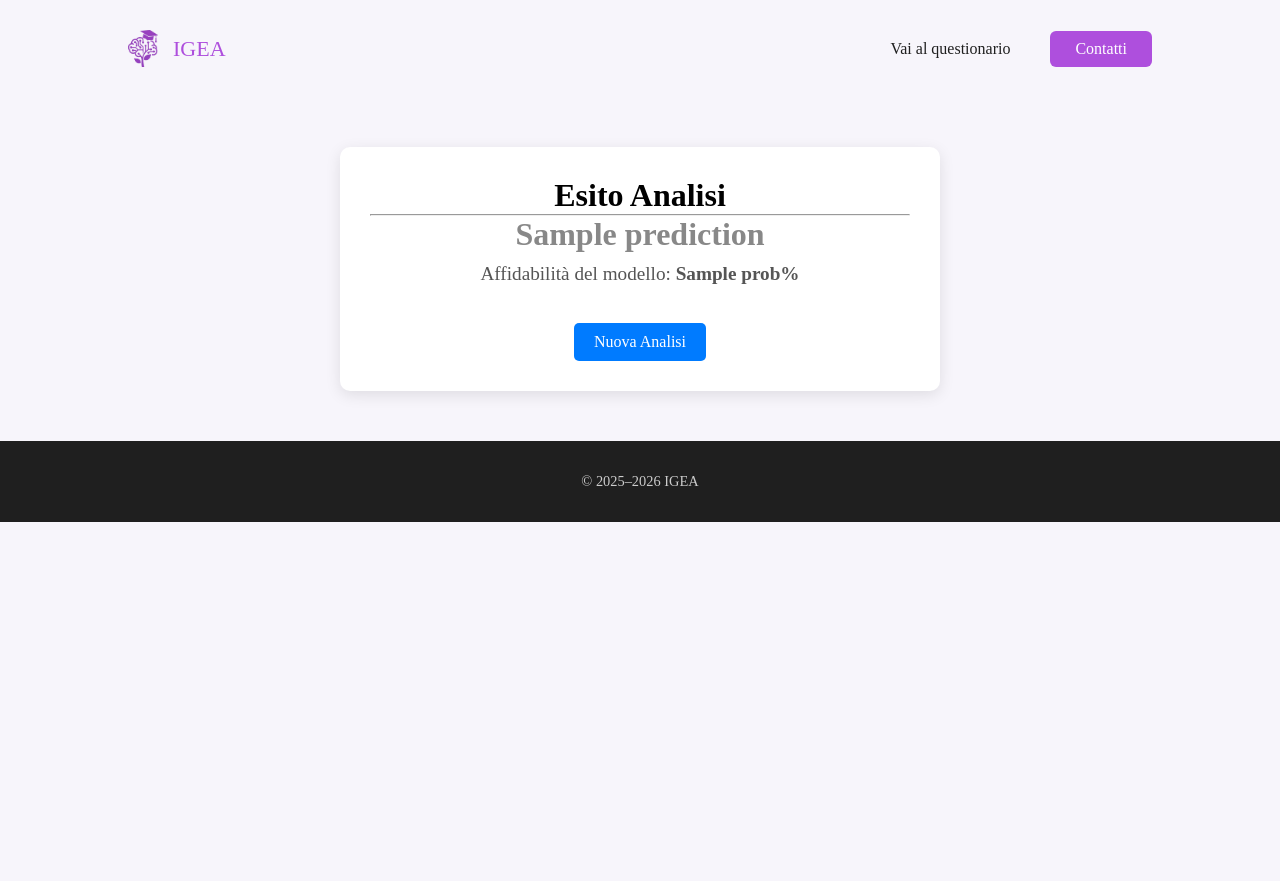
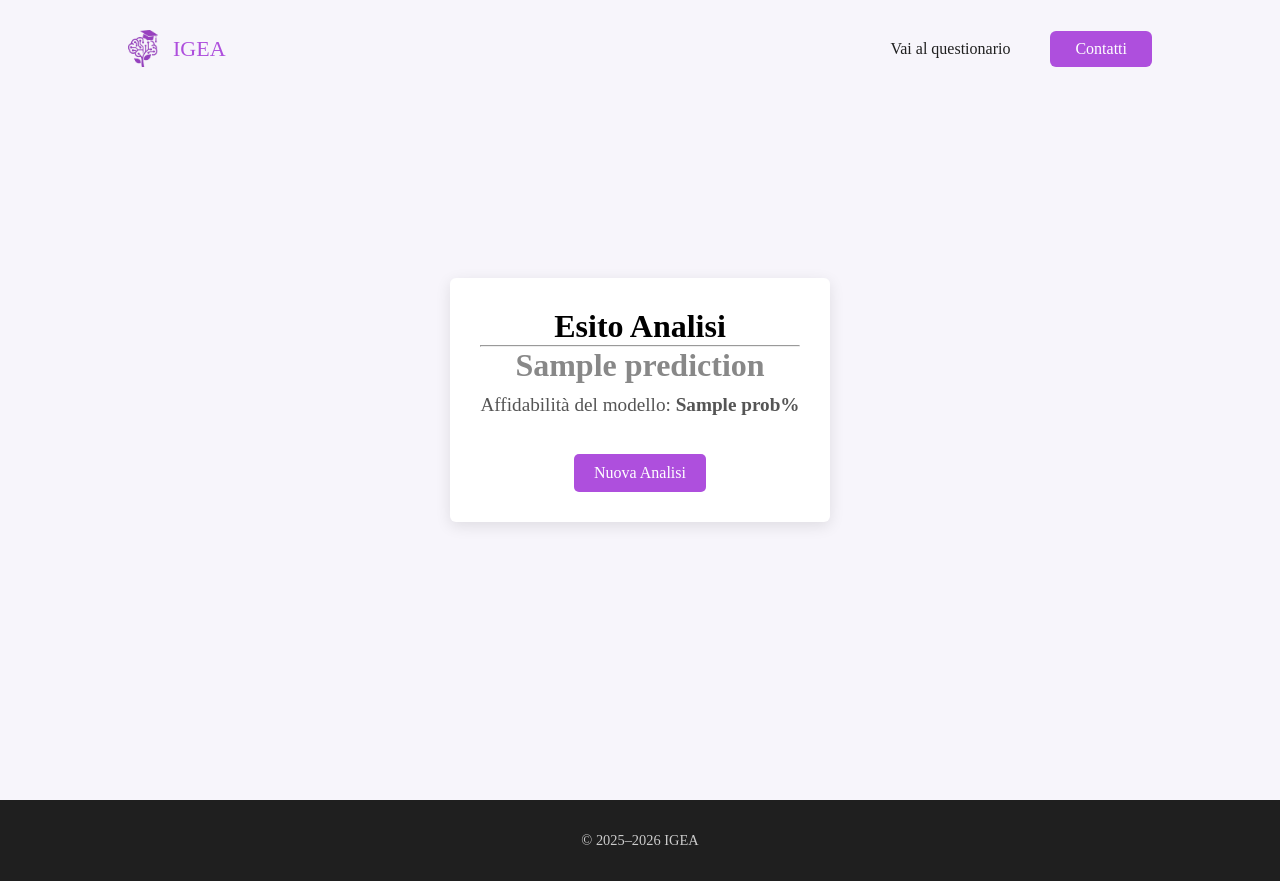
Before and after one commit to jupex69/IGEA, a Flask app: template sito/templates/risultato.html in a window 1280 px wide. Before the commit the page ends 522 px from the top, so only its background shows below. Run offline with Flask 3, Linux system fonts and the light colour scheme; the template is opened without the code that fills it: most values are stand-ins (such as "Sample title", 1, 10 or a date in 2020).

Commit message:
fix - correzione stili css

```diff
--- a/sito/static/css/navbar.css
+++ b/sito/static/css/navbar.css
@@ -5,7 +5,8 @@ li, a, button {
     text-decoration: none;
 }
 
-body.home header {
+body.home header,
+body.prediction header {
     position: absolute;
     top: 0;
     left: 0;
--- a/sito/static/css/questionario.css
+++ b/sito/static/css/questionario.css
@@ -1,3 +1,7 @@
+body.questionnaire main {
+    margin: 50px 0;
+}
+
 form {
     max-width: 700px;
     margin: auto;
@@ -52,5 +56,5 @@ button[type="submit"] {
 }
 
 button[type="submit"]:hover {
-    background-color: var(--primary-color);
+    background-color: #8a3fb0;
 }
--- /dev/null
+++ b/sito/static/css/risultato.css
@@ -0,0 +1,28 @@
+.result {
+    min-height: 100vh;
+    display: flex;
+    justify-content: center;
+    align-items: center;
+}
+
+.result-container {
+    max-width: 600px;
+    margin: 50px auto;
+    text-align: center;
+    padding: 30px;
+    border-radius: 6px;
+    box-shadow: 0 4px 15px rgba(0,0,0,0.1);
+    background-color: #fff;
+}
+.prediction-title { font-size: 2em; margin-bottom: 10px; }
+.prob-text { font-size: 1.2em; color: #555; }
+.btn-back {
+    display: inline-block;
+    margin-top: 20px;
+    padding: 10px 20px;
+    background-color: var(--primary-color);
+    color: white;
+    text-decoration: none;
+    border-radius: 5px;
+}
+.btn-back:hover { background-color: #8a3fb0; }
--- a/sito/templates/questionario.html
+++ b/sito/templates/questionario.html
@@ -10,7 +10,7 @@
     <link rel="stylesheet" href="{{ url_for('static', filename='css/footer.css') }}">
     <link rel="stylesheet" href="{{ url_for('static', filename='css/questionario.css') }}">
 </head>
-<body>
+<body class="questionnaire">
 
 {% include 'partials/navbar.html' %}
 
--- a/sito/templates/risultato.html
+++ b/sito/templates/risultato.html
@@ -7,35 +7,14 @@
     <link rel="stylesheet" href="{{ url_for('static', filename='css/style.css') }}">
     <link rel="stylesheet" href="{{ url_for('static', filename='css/navbar.css') }}">
     <link rel="stylesheet" href="{{ url_for('static', filename='css/footer.css') }}">
-    <style>
-        .result-container {
-            max-width: 600px;
-            margin: 50px auto;
-            text-align: center;
-            padding: 30px;
-            border-radius: 10px;
-            box-shadow: 0 4px 15px rgba(0,0,0,0.1);
-            background-color: #fff;
-        }
-        .prediction-title { font-size: 2em; margin-bottom: 10px; }
-        .prob-text { font-size: 1.2em; color: #555; }
-        .btn-back {
-            display: inline-block;
-            margin-top: 20px;
-            padding: 10px 20px;
-            background-color: #007bff;
-            color: white;
-            text-decoration: none;
-            border-radius: 5px;
-        }
-        .btn-back:hover { background-color: #0056b3; }
-    </style>
+    <link rel="stylesheet" href="{{ url_for('static', filename='css/risultato.css') }}">
 </head>
-<body>
+<body class="prediction">
 
 {% include 'partials/navbar.html' %}
 
 <main>
+    <div class="result">
         <div class="result-container">
             <h1>Esito Analisi</h1>
             <hr>
@@ -49,6 +28,7 @@
             <br>
             <a href="/" class="btn-back">Nuova Analisi</a>
         </div>
+    </div>
 </main>
 
 {% include 'partials/footer.html' %}
```
Lines whose indentation alone changed are shown as unchanged.
